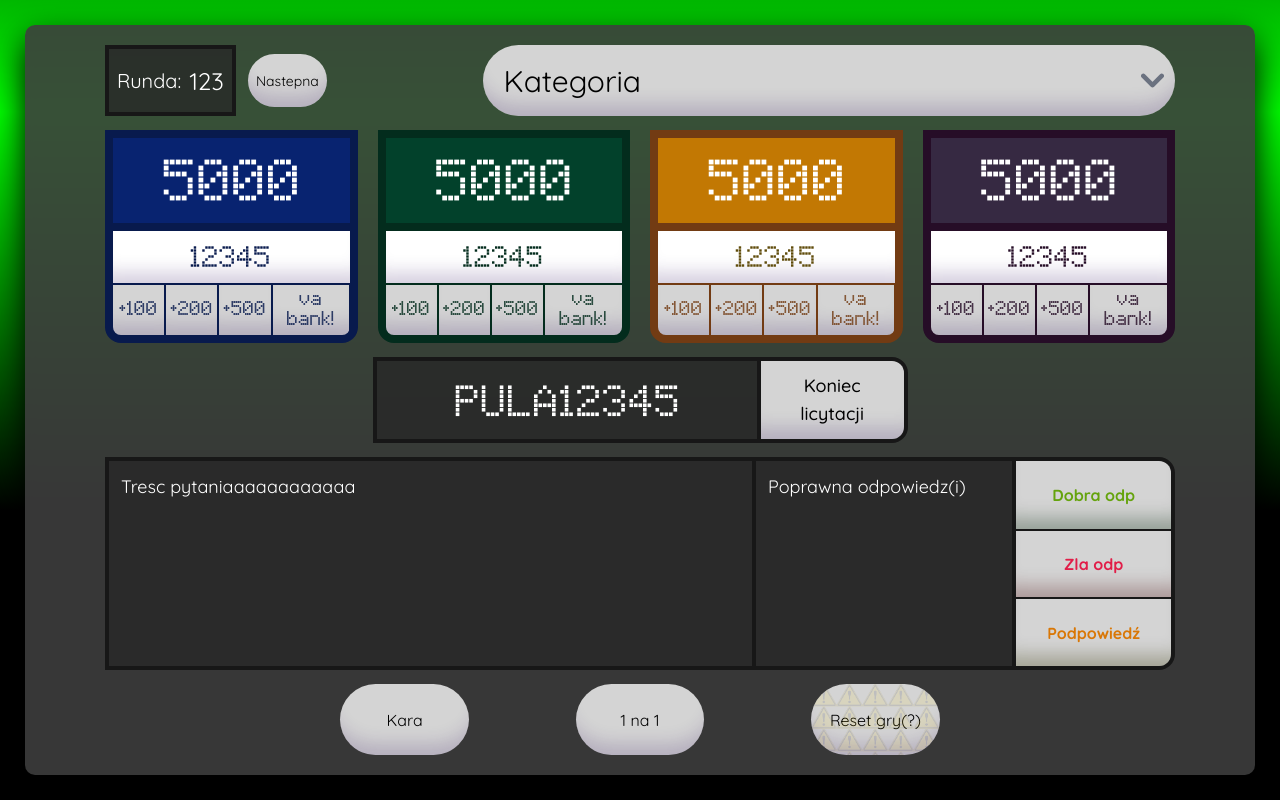
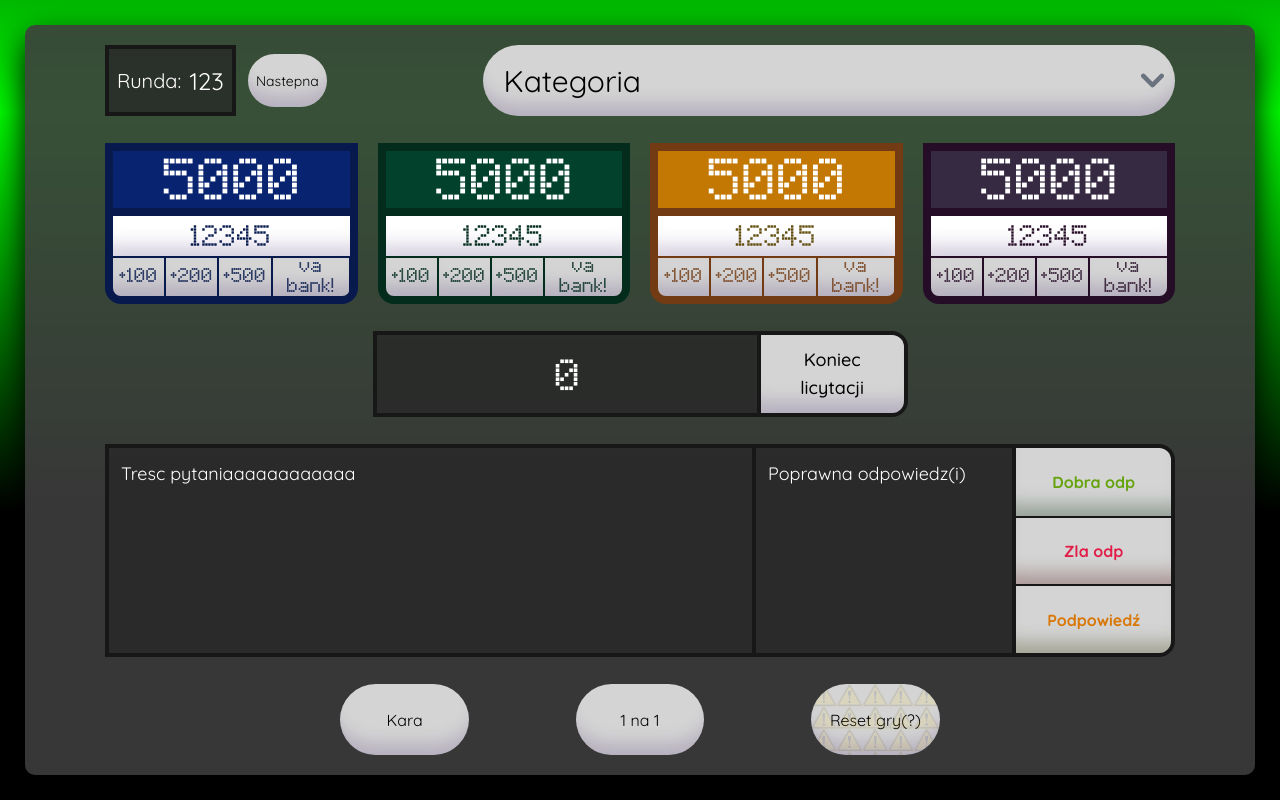
Before and after one commit to suchareq3/uwuntura-o-kase, a Django app: page /gra/ in a window 1280 px wide. Run offline with Django 5.2, Linux system fonts and the light colour scheme; a user stored in the database is signed in; some libraries are stand-ins or nearby versions.

Commit message:
Zliczanie puli

```diff
--- a/awantura_o_kase/panel_admin/templates/admin_panel.html
+++ b/awantura_o_kase/panel_admin/templates/admin_panel.html
@@ -37,17 +37,20 @@
 			</div>
 
 			<!-- Druzyny i ich pieniadze -->
+			<form method = "post" action = "{% url 'gra' %}">{% csrf_token %}
 				<div class="team-container flex justify-evenly w-full gap-1 lg:gap-5 min-h-[30%]">
 				<!-- Druzyna Niebiescy-->
+
 					<div class="flex flex-col items-center border-8 rounded-b-2xl overflow-hidden text-2xl justify-evenly gap-2 bg-[rgb(8,26,77)] border-[rgb(8,26,77)]">
 						<div class="srodki w-full flex items-center justify-center h-[45%] bg-[rgb(8,35,112)] text-5xl"><span>5000</span></div>
 						<div class="w-full items-center h-[55%] box-content divide-y-2 divide-[rgb(8,26,77)]">
+							<input type = "hidden" name = "kasa_niebiescy" id = "kasa_niebiescy">
 							<input class="kasa text-center flex items-center justify-center w-full h-1/2 text-2xl border-none text-[rgb(8,26,77)] pt-3" type="text" name="kasa-niebiescy" id="kasa-niebiescy" value="12345" >
 							<div class="kasa-buttons flex flex-row w-full h-1/2 divide-x-2 divide-[rgb(8,26,77)]">
-							<button class="flex-[2] flex items-center justify-center min-w-0 h-full bg-neutral-300 hover:bg-neutral-400 active:bg-neutral-500 text-[rgb(8,26,77)] text-base">+100</button>
-							<button class="flex-[2] flex items-center justify-center min-w-0 h-full bg-neutral-300 hover:bg-neutral-400 active:bg-neutral-500 text-[rgb(8,26,77)] text-base">+200</button>
-							<button class="flex-[2] flex items-center justify-center min-w-0 h-full bg-neutral-300 hover:bg-neutral-400 active:bg-neutral-500 text-[rgb(8,26,77)] text-base">+500</button>
-							<button class="flex-[3] flex items-center justify-center min-w-0 h-full bg-neutral-300 hover:bg-neutral-400 active:bg-neutral-500 text-[rgb(8,26,77)] vabank text-base leading-tight">va<br>bank!</button>
+								<button type = "submit" name = "action" value = "add-100-niebiescy" class="flex-[2] flex items-center justify-center min-w-0 h-full bg-neutral-300 hover:bg-neutral-400 active:bg-neutral-500 text-[rgb(8,26,77)] text-base">+100</button>
+								<button type = "submit" name = "action" value = "add-200-niebiescy" class="flex-[2] flex items-center justify-center min-w-0 h-full bg-neutral-300 hover:bg-neutral-400 active:bg-neutral-500 text-[rgb(8,26,77)] text-base">+200</button>
+								<button type = "submit" name = "action" value = "add-500-niebiescy" class="flex-[2] flex items-center justify-center min-w-0 h-full bg-neutral-300 hover:bg-neutral-400 active:bg-neutral-500 text-[rgb(8,26,77)] text-base">+500</button>
+								<button type = "submit" name = "action" value = "add-vabank-niebiescy" class="flex-[3] flex items-center justify-center min-w-0 h-full bg-neutral-300 hover:bg-neutral-400 active:bg-neutral-500 text-[rgb(8,26,77)] vabank text-base leading-tight">va<br>bank!</button>
 							</div>
 						</div>
 					</div>
@@ -58,10 +61,10 @@
 						<div class="w-full items-center h-[55%] box-content divide-y-2 divide-[rgb(3,44,29)]">
 							<input class="kasa text-center flex items-center justify-center w-full h-1/2 text-2xl border-none text-[rgb(3,44,29)] pt-3" type="text" name="kasa-zieloni" id="kasa-zieloni" value="12345" >
 							<div class="kasa-buttons flex flex-row w-full h-1/2 divide-x-2 divide-[rgb(3,44,29)]">
-							<button class="flex-[2] flex items-center justify-center min-w-0 h-full bg-neutral-300 hover:bg-neutral-400 active:bg-neutral-500 text-[rgb(3,44,29)] text-base">+100</button>
-							<button class="flex-[2] flex items-center justify-center min-w-0 h-full bg-neutral-300 hover:bg-neutral-400 active:bg-neutral-500 text-[rgb(3,44,29)] text-base">+200</button>
-							<button class="flex-[2] flex items-center justify-center min-w-0 h-full bg-neutral-300 hover:bg-neutral-400 active:bg-neutral-500 text-[rgb(3,44,29)] text-base">+500</button>
-							<button class="flex-[3] flex items-center justify-center min-w-0 h-full bg-neutral-300 hover:bg-neutral-400 active:bg-neutral-500 text-[rgb(3,44,29)] vabank text-base leading-tight">va<br>bank!</button>
+								<button type = "submit" name = "action" value = "add-100-zieloni" class="flex-[2] flex items-center justify-center min-w-0 h-full bg-neutral-300 hover:bg-neutral-400 active:bg-neutral-500 text-[rgb(3,44,29)] text-base">+100</button>
+								<button type = "submit" name = "action" value = "add-200-zieloni" class="flex-[2] flex items-center justify-center min-w-0 h-full bg-neutral-300 hover:bg-neutral-400 active:bg-neutral-500 text-[rgb(3,44,29)] text-base">+200</button>
+								<button type = "submit" name = "action" value = "add-500-zieloni" class="flex-[2] flex items-center justify-center min-w-0 h-full bg-neutral-300 hover:bg-neutral-400 active:bg-neutral-500 text-[rgb(3,44,29)] text-base">+500</button>
+								<button type = "submit" name = "action" value = "add-vabank-zieloni" class="flex-[3] flex items-center justify-center min-w-0 h-full bg-neutral-300 hover:bg-neutral-400 active:bg-neutral-500 text-[rgb(3,44,29)] vabank text-base leading-tight">va<br>bank!</button>
 							</div>
 						</div>
 					</div>
@@ -72,10 +75,10 @@
 						<div class="w-full items-center h-[55%] box-content divide-y-2 divide-yellow-800">
 							<input class="kasa text-center flex items-center justify-center w-full h-1/2 text-2xl border-none text-[rgb(95,75,10)] pt-3" type="text" name="kasa-zolci" id="kasa-zolci" value="12345" >
 							<div class="kasa-buttons flex flex-row w-full h-1/2 divide-x-2 divide-yellow-800">
-							<button class="flex-[2] flex items-center justify-center min-w-0 h-full bg-neutral-300 hover:bg-neutral-400 active:bg-neutral-500 text-yellow-800 text-base">+100</button>
-							<button class="flex-[2] flex items-center justify-center min-w-0 h-full bg-neutral-300 hover:bg-neutral-400 active:bg-neutral-500 text-yellow-800 text-base">+200</button>
-							<button class="flex-[2] flex items-center justify-center min-w-0 h-full bg-neutral-300 hover:bg-neutral-400 active:bg-neutral-500 text-yellow-800 text-base">+500</button>
-							<button class="flex-[3] flex items-center justify-center min-w-0 h-full bg-neutral-300 hover:bg-neutral-400 active:bg-neutral-500 text-yellow-800 vabank text-base leading-tight">va<br>bank!</button>
+								<button type = "submit" name = "action" value = "add-100-zolci" class="flex-[2] flex items-center justify-center min-w-0 h-full bg-neutral-300 hover:bg-neutral-400 active:bg-neutral-500 text-yellow-800 text-base">+100</button>
+								<button type = "submit" name = "action" value = "add-200-zolci" class="flex-[2] flex items-center justify-center min-w-0 h-full bg-neutral-300 hover:bg-neutral-400 active:bg-neutral-500 text-yellow-800 text-base">+200</button>
+								<button type = "submit" name = "action" value = "add-500-zolci" class="flex-[2] flex items-center justify-center min-w-0 h-full bg-neutral-300 hover:bg-neutral-400 active:bg-neutral-500 text-yellow-800 text-base">+500</button>
+								<button type = "submit" name = "action" value = "add-vabank-zolci" class="flex-[3] flex items-center justify-center min-w-0 h-full bg-neutral-300 hover:bg-neutral-400 active:bg-neutral-500 text-yellow-800 vabank text-base leading-tight">va<br>bank!</button>
 							</div>
 						</div>
 					</div>
@@ -86,18 +89,19 @@
 						<div class="w-full items-center h-[55%] box-content divide-y-2 divide-[rgb(38,13,39)]">
 							<input class="kasa text-center flex items-center justify-center w-full h-1/2 text-2xl border-none text-[rgb(38,13,39)] pt-3" type="text" name="kasa-mistrzowie" id="kasa-mistrzowie" value="12345" >
 							<div class="kasa-buttons flex flex-row w-full h-1/2 divide-x-2 divide-[rgb(38,13,39)]">
-							<button class="flex-[2] flex items-center justify-center min-w-0 h-full bg-neutral-300 hover:bg-neutral-400 active:bg-neutral-500 text-[rgb(38,13,39)] text-base">+100</button>
-							<button class="flex-[2] flex items-center justify-center min-w-0 h-full bg-neutral-300 hover:bg-neutral-400 active:bg-neutral-500 text-[rgb(38,13,39)] text-base">+200</button>
-							<button class="flex-[2] flex items-center justify-center min-w-0 h-full bg-neutral-300 hover:bg-neutral-400 active:bg-neutral-500 text-[rgb(38,13,39)] text-base">+500</button>
-							<button class="flex-[3] flex items-center justify-center min-w-0 h-full bg-neutral-300 hover:bg-neutral-400 active:bg-neutral-500 text-[rgb(38,13,39)] vabank text-base leading-tight">va<br>bank!</button>
+								<button type = "submit" name = "action" value = "add-100-mistrzowie" class="flex-[2] flex items-center justify-center min-w-0 h-full bg-neutral-300 hover:bg-neutral-400 active:bg-neutral-500 text-[rgb(38,13,39)] text-base">+100</button>
+								<button type = "submit" name = "action" value = "add-200-mistrzowie" class="flex-[2] flex items-center justify-center min-w-0 h-full bg-neutral-300 hover:bg-neutral-400 active:bg-neutral-500 text-[rgb(38,13,39)] text-base">+200</button>
+								<button type = "submit" name = "action" value = "add-500-mistrzowie" class="flex-[2] flex items-center justify-center min-w-0 h-full bg-neutral-300 hover:bg-neutral-400 active:bg-neutral-500 text-[rgb(38,13,39)] text-base">+500</button>
+								<button type = "submit" name = "action" value = "add-vabank-mistrzowie" class="flex-[3] flex items-center justify-center min-w-0 h-full bg-neutral-300 hover:bg-neutral-400 active:bg-neutral-500 text-[rgb(38,13,39)] vabank text-base leading-tight">va<br>bank!</button>
 							</div>
 						</div>
 					</div>
 				</div>
+			</form>
 
 			<!-- Pula -->
 			<div class="pula-koniec flex flex-row w-1/2 min-h-[12%] bg-neutral-800/75 border-4 border-neutral-900 rounded-r-2xl overflow-hidden divide-x-4 divide-neutral-900">
-				<div class="pula w-full flex-[8] flex justify-center items-center text-4xl "><span>PULA12345</span></div>
+				<div class="pula w-full flex-[8] flex justify-center items-center text-4xl "><span>{{pula}}</span></div>
 				<button class="w-full flex-[3] bg-neutral-300 hover:bg-neutral-400 active:bg-neutral-500 text-black text-lg font-medium border-l-0">Koniec<br>licytacji</button>
 			</div>
 
--- a/awantura_o_kase/panel_admin/views.py
+++ b/awantura_o_kase/panel_admin/views.py
@@ -4,6 +4,58 @@ from django.contrib.auth import login as login_user, authenticate
 from django.contrib.auth.decorators import login_required
 from .forms import LoginForm
 from django.http import HttpResponseRedirect
+
+class druzyna:
+    pula = 5000
+
+    def __init__(self):
+        pass
+
+    def odejmij(self, kwota):
+        if self.pula > 0:
+            self.pula -= kwota
+        else:
+            print("Nie masz już kasy")
+
+    def dodaj(self, kwota):
+        self.pula += kwota
+
+    def wypisz(self):
+        return print(self.pula)
+
+class niebiescy(druzyna):
+    pass
+
+class zieloni(druzyna):
+    pass
+
+class zolci(druzyna):
+    pass
+
+class mistrzowie(druzyna):
+    pass
+
+niebiescy = niebiescy()
+zieloni = zieloni()
+zolci = zolci()
+mistrzowie = mistrzowie()
+
+class pula:
+    pula = 0
+
+    def __init__(self):
+        pass
+
+    def dodaj(self, Kwota):
+        self.pula += Kwota
+
+    def zeruj(self):
+        self.pula = 0
+
+    def wypisz(self):
+        return print(self.pula)
+
+pula = pula()
 
 def home(request):
     return render(request, "home.html")
@@ -18,7 +70,6 @@ def login(request):
             if user:
                 login_user(request, user)
                 return redirect('gra')
-                #return redirect('panel')
             else:
                 messages.error(request, "Incorrect username or password. Please try again.")
                 return HttpResponseRedirect(request.path_info)
@@ -32,7 +83,35 @@ def panel(request):
 
 @login_required
 def gra(request):
-    return render(request, "admin_panel.html")
+    if request.method == "POST":
+        action = request.POST.get("action")
+        action_map = {
+            "niebiescy": niebiescy,
+            "zieloni": zieloni,
+            "zolci": zolci,
+            "mistrzowie": mistrzowie
+        }
+
+        akcja = action.split("-")[1]
+
+        for team, points in action_map.items():
+            for amount in ["100", "200", "500", "vabank"]:
+                if f"add-{amount}-{team}" == action:
+                    if akcja == "vabank":
+                        punkty:int = points.pula
+                        points.odejmij(punkty)
+                        pula.dodaj(punkty)
+                        return render(request, "admin_panel.html", {'pula': pula.pula})
+                    else:
+                        punkty:int = int(amount)
+                        points.odejmij(punkty)
+                        pula.dodaj(punkty)
+                    points.wypisz()
+                    print(team)
+        return redirect("gra")
+    else:
+        print("tego nikt nie przewidział")
+        return render(request, "admin_panel.html", {'pula': pula.pula})
 
 @login_required
 def viewers(request):
```
Also changed, not shown: awantura_o_kase/db.sqlite3. Lines whose indentation alone changed are shown as unchanged.
